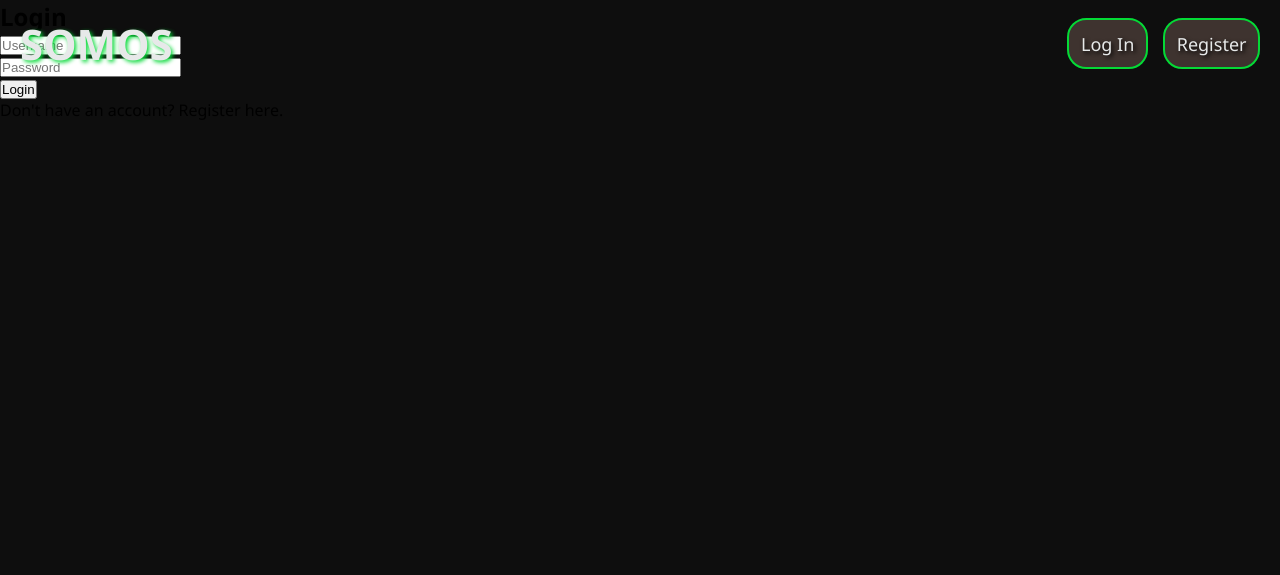
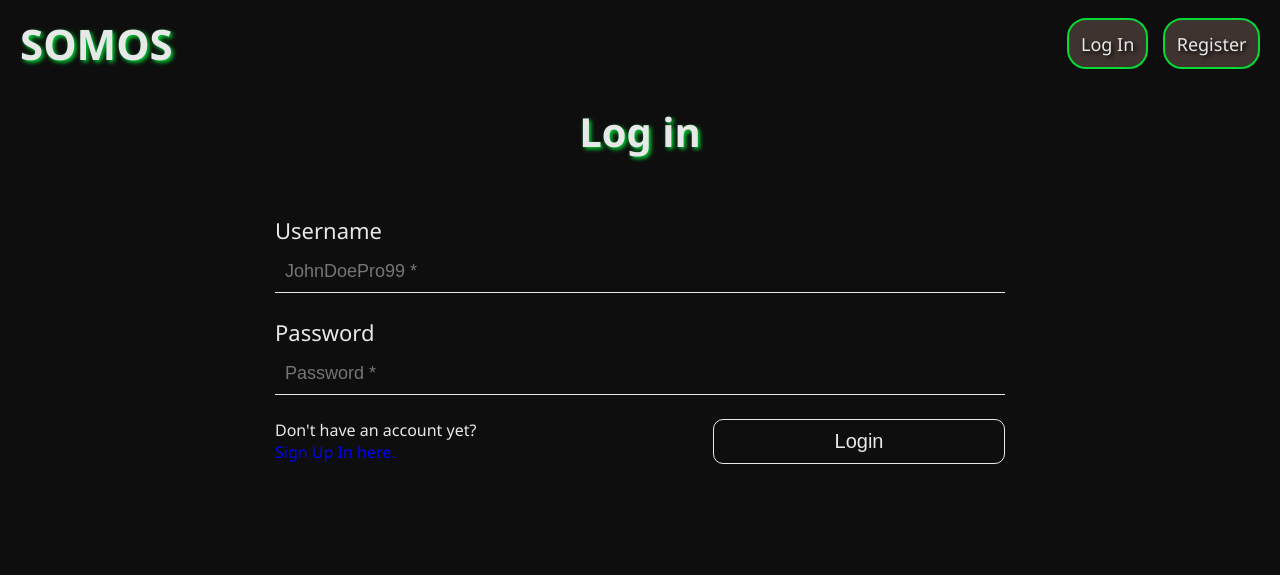
Before and after one commit to 0xdeeznode/somos, a Django app: page /somoseco/login in a window 1280 px wide. Shown: the top 575 px of the page. Run offline with Django 5.2, Linux system fonts and the light colour scheme.

Commit message:
frontend: login & register

```diff
--- a/somoseco/static/somoseco/styles.css
+++ b/somoseco/static/somoseco/styles.css
@@ -18,6 +18,18 @@ body {
     background: var(--negro-color);
 
 }
+/* GLOBAL */
+.section-container {
+    display: flex;
+    width: 100%;
+    height: fit-content;
+    flex-direction: column;
+    justify-content: center;
+    gap: 20px;
+    align-items: center;
+    padding: 100px 60px;
+}
+/* ENDGLOBAL */
 .body-container {
     display: flex;
     flex-direction: column;
--- a/somoseco/static/somoseco/styles_login.css
+++ b/somoseco/static/somoseco/styles_login.css
@@ -1,7 +1,80 @@
-.login_container {
-    width: 100vw;
-    height: 100vh;
+.header {
+    display: flex;
+    flex-direction: column;
+    align-items: center;
+    color: var(--plata-color);
+}
+.header h2 {
+    margin: 0;
+    padding: 4px;
+    font-size: 2.5rem;
+    font-weight: 700;
+    color: var(--plata-color);
+    margin-bottom: 20px;
+    text-shadow: 2px 2px 4px var(--verde-color);
+}
+.header h4 {
+    margin: 0;
+    width: 100%;
     display: flex;
     justify-content: center;
+    border-radius: 100px;
+    padding: 4px;
+    background-image: linear-gradient(to right, rgba(112, 13, 13, 0.194), rgba(157, 40, 40, 0.2));
+}
+form {
+    width: 65%;
+    display: flex;
+    flex-direction: column;
     align-items: center;
+    justify-content: center;
+    gap: 24px;
+    padding: 12px;
 }
+.form-group {
+    width: 100%;
+    display: flex;
+    flex-direction: column;
+    gap: 6px;
+    text-align: start;
+    border-bottom: 1px solid var(--plata-color);
+}
+.form-group input{
+    font-size: 18px;
+    padding: 10px;
+    background: none;
+    border: none;
+    outline: none;
+    color: var(--plata-color);
+}
+.form-group label {
+    font-size: 22px;
+    color: var(--plata-color);
+}
+.btn-submit {
+    width: 40%;
+    padding: 10px;
+    font-size: 20px;
+    color: var(--plata-color);
+    background: none;
+    border: 1px solid var(--plata-color);
+    outline: none;
+    cursor: pointer;
+    border-radius: 10px;
+    transition: 0.3s;
+}
+.btn-submit:hover {
+    background: var(--verde-color);
+    text-shadow: 2px 2px 4px var(--negro-color);
+}
+.last-box {
+    display: flex;
+    flex-direction: row;
+    justify-content: space-between;
+    width: 100%;
+    align-self: start;
+    color: var(--plata-color);
+}
+.last-box a {
+    color: blue;
+}
--- a/somoseco/templates/somoseco/login.html
+++ b/somoseco/templates/somoseco/login.html
@@ -4,26 +4,36 @@
 {% block title %}
     Login
 {% endblock %}
+{% block styles %}
+    {{ block.super }}
+    <link rel="stylesheet" href="{% static 'somoseco/styles_login.css' %}">
+{% endblock %}
 
 
 {% block body %}
-    <section class="login_container">
+    <section class="section-container">
+        <div class="header">
+            <h2>Log in</h2>
             {% if message %}
-            <div class="alert">{{ message }}</div>
+                <h4 class="alert">{{ message }}</h4>
             {% endif %}
-        <div class="login-box">
-            <h2>Login</h2>
+        </div>
         <form action="{% url 'somoseco:login' %}" method="post">
             {% csrf_token %}
-                <div class="textbox">
-                    <input type="text" name="username" placeholder="Username">
+            <div class="form-group">
+                <label for="username">Username</label>
+                <input class="form-control" autofocus type="text" name="username" id="username" placeholder="JohnDoePro99 *">
             </div>
-                <div class="textbox">
-                    <input type="password" name="password" placeholder="Password">
+            <div class="form-group">
+                <label for="password">Password</label>
+                <input class="form-control" type="password" name="password" id="password" placeholder="Password *">
             </div>
-                <input class="btn" type="submit" value="Login">
+            <div class="last-box">
+                <div>
+                    <p>Don't have an account yet?</p> <a href="{% url 'somoseco:signup' %}">Sign Up In here.</a>
+                </div>
+                <input class="btn-submit" type="submit" value="Login">
+            </div>
         </form>
-            <p>Don't have an account? <a href="{% url 'somoseco:register' %}">Register here.</a></p>
-        </div>
     </section>
 {% endblock %}
```
Also changed, not shown: somoseco/static/somoseco/styles_signup.css (+29 -14 lines), somoseco/templates/somoseco/signup.html (+12 -6 lines). Lines whose indentation alone changed are shown as unchanged.
